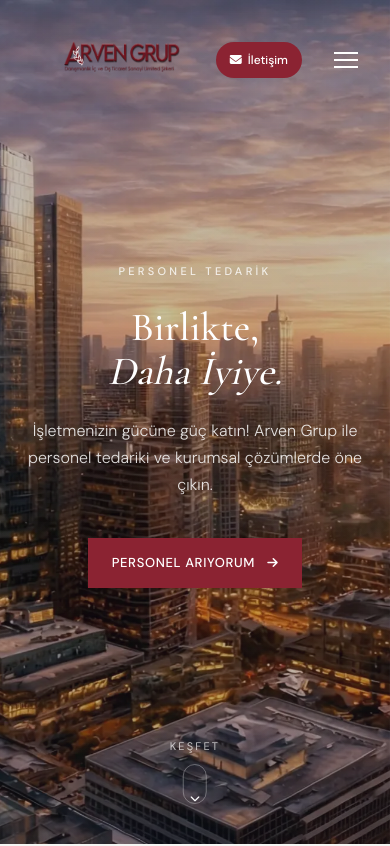
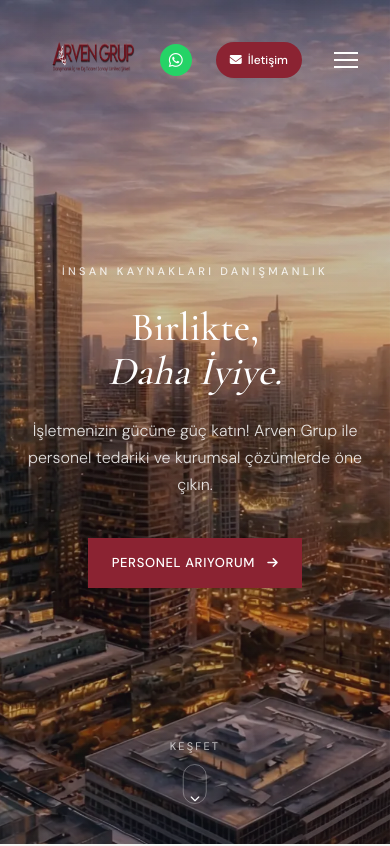
Before and after one commit to gurkanceylan41/arven, a plain HTML site: page index.html in a window 390 px wide. Shown: the top 846 px of the page. Drawn offline with nearby package versions, Linux system fonts and the light colour scheme.

Commit message:
Hero etiketi güncellendi ve mobil WhatsApp ikonu eklendi
- Hero kısmındaki etiket "İnsan Kaynakları Danışmanlık" olarak değiştirildi
- Mobil header'da WhatsApp ikonu görünür yapıldı

Co-Authored-By: Claude Opus 4.5 <noreply@anthropic.com>

```diff
--- a/index.html
+++ b/index.html
@@ -125,7 +125,7 @@
       </div>
 
       <div class="hero-content">
-        <span class="hero-label" data-reveal="up">PERSONEL TEDARİK</span>
+        <span class="hero-label" data-reveal="up">İNSAN KAYNAKLARI DANIŞMANLIK</span>
         <h1 class="hero-title">
           <span class="title-line" data-reveal="up">Birlikte,</span>
           <span class="title-line title-accent" data-reveal="up"
--- a/style.css
+++ b/style.css
@@ -485,6 +485,13 @@ ul {
     }
 
     .nav-contact-group {
+        display: flex;
+        background: transparent;
+        padding: 0;
+        border-radius: 0;
+    }
+
+    .nav-contact-group .nav-phone {
         display: none;
     }
 
```
